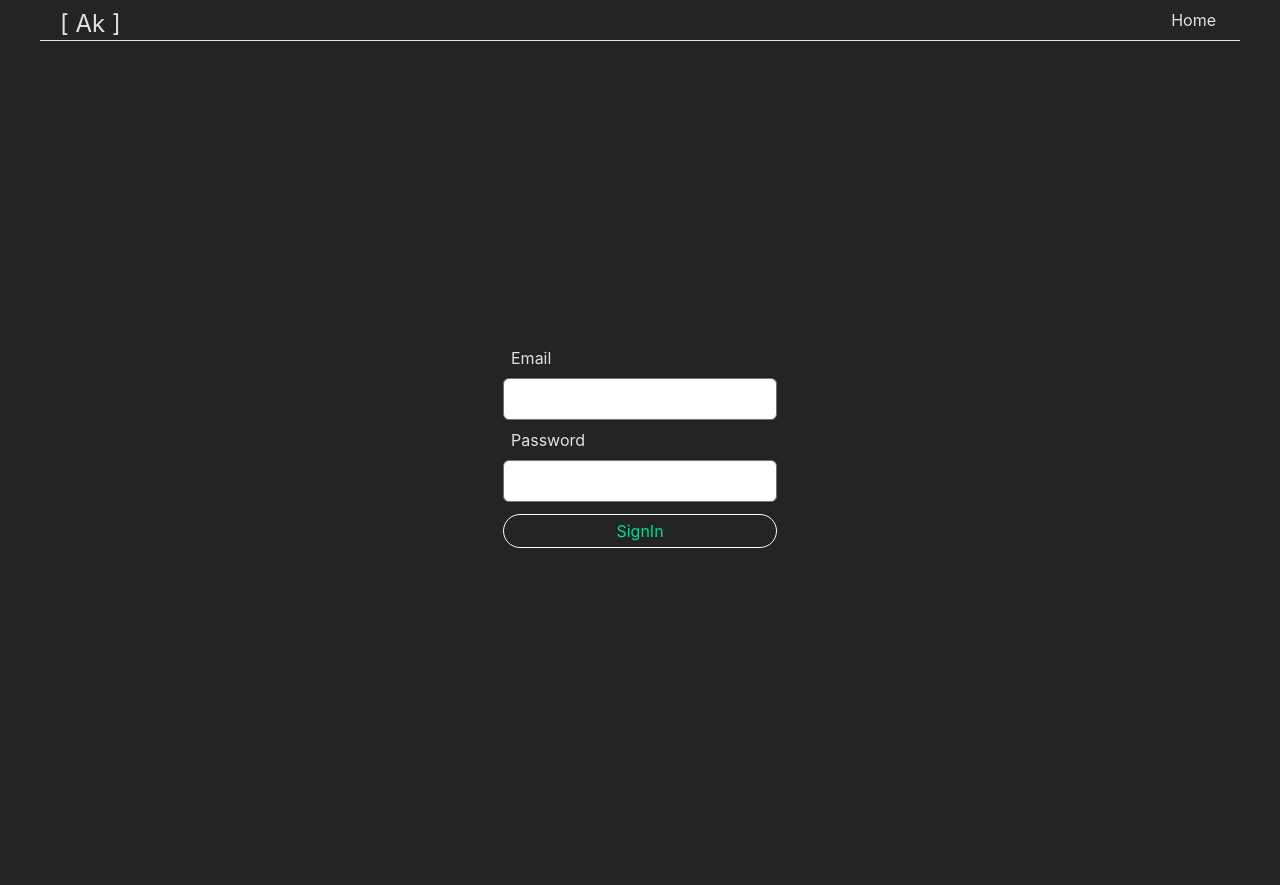
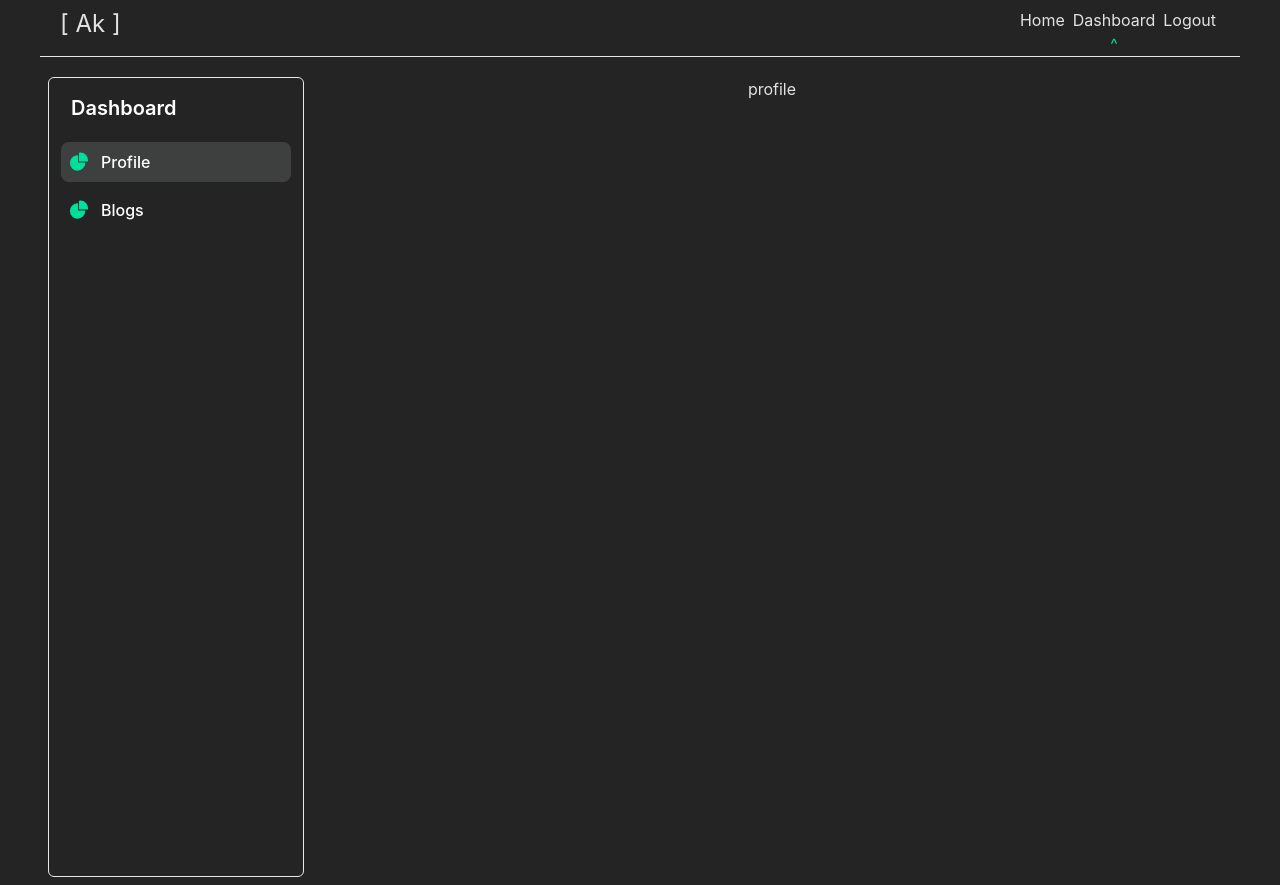
Before and after one commit to Akashkarmokar/Protfolio-Frontend, a React (Vite) app: page /dashboard in a window 1280 px wide. Before the commit this address led to /signin. Before the commit the page ends 849 px from the top, so only its background shows below. Built offline with nearby package versions, Linux system fonts and the light colour scheme.

Commit message:
Dashboard Design...

```diff
--- a/src/App.jsx
+++ b/src/App.jsx
@@ -14,7 +14,7 @@ import { callApi } from './Helpers'
 
 const App = ()=> {
 
-    const [ isLooggedIn, setIsLooggedIn ] = useState(false)
+    const [ isLooggedIn, setIsLooggedIn ] = useState(true)
     const [ userDetails, setUserDetails ] = useState(null)
 
     useEffect(()=> {
@@ -45,7 +45,7 @@ const App = ()=> {
     }
     return (
         <AuthContext.Provider value = {AuthDetails}>
-          <div>
+          <div className=''>
             <Navbar/>
             <Routes>
               {/* <Route path='/' element={<Home/>} /> */}
--- /dev/null
+++ b/src/Components/Dashboard/BlogList.jsx
@@ -0,0 +1,71 @@
+import { useState } from 'react';
+import Modal from '../Modal.jsx';
+
+
+const BlogList = (
+    {
+        blogs = [
+            {
+                id: 1,
+                title: "Understanding React Hooks",
+                content: "React Hooks are functions that let you use state and other React features without writing a class."
+            },
+            {
+                id: 2,
+                title: "A Guide to JavaScript Promises",
+                content: "Promises are objects that represent the eventual completion (or failure) of an asynchronous operation."
+            },
+            {
+                id: 3,
+                title: "CSS Grid vs Flexbox",
+                content: "CSS Grid and Flexbox are both powerful layout systems in CSS, each with its own strengths and use cases."
+            }
+        ]
+    }
+) => {
+    const [ open , setOpen ] = useState(false);
+    return (
+        <div className="flex-col justify-center items-start">
+            <div className="flex justify-between items-center mb-6">
+                <h2 className="text-2xl font-bold mb-4">Blog List</h2>
+                <button
+                 className="bg-transparent text-2xl font-semibold hover:bg-[#64E09A] hover:text-[#242424] py-2 px-4 border border-[#64E09A] hover:border-transparent rounded"
+                 onClick={() => setOpen(true)}
+                > Create Blog
+                </button>
+                <Modal open = { open } onClose = { ()=> setOpen(false) }>
+                    <div className='text-center'>
+                        <div>
+                            <h3>Inside the model</h3>
+                        </div>
+                        <div>
+                            <h3>Inside the model</h3>
+                        </div>
+                        <div>
+                            <h3>Inside the model</h3>
+                        </div>
+                        <div>
+                            <h3>Inside the model</h3>
+                        </div>
+                        <div>
+                            <h3>Inside the model</h3>
+                        </div>
+                        <div>
+                            <h3>Inside the model</h3>
+                        </div>
+                    </div>
+                </Modal>
+            </div>
+            <ul className="space-y-4">
+                {blogs.map((blog) => (
+                <li key={blog.id} className="bg-white p-4 rounded-lg shadow-md">
+                    <h3 className="text-xl font-semibold">{blog.title}</h3>
+                    <p className="text-gray-600">{blog.content}</p>
+                </li>
+                ))}
+            </ul>
+        </div>
+    );
+}
+
+export default BlogList;
--- /dev/null
+++ b/src/Components/DashboardRightBar.jsx
@@ -0,0 +1,22 @@
+
+import { BlogList } from '../Components'
+
+const DashboardRightBar = ({ props_data }) => {
+    const { selectedMenu } = props_data;
+
+  return (
+    <>
+        {/* <h1 className='text-2xl'>Dashboard</h1>
+        <p className='text-lg'>This is a placeholder for the dashboard content.</p> */}
+        {
+            selectedMenu === 'profile' ? (<div>{selectedMenu}</div>) : null
+        }
+        {
+            selectedMenu === 'blogs' ? (<div>{ <BlogList/>}</div>) : null
+        }
+    </>
+  );
+}
+
+
+export default DashboardRightBar;
--- a/src/Components/Guards/PrivateOutlet.jsx
+++ b/src/Components/Guards/PrivateOutlet.jsx
@@ -3,6 +3,7 @@ import { useAuth } from '../../Hooks'
 
 const PrivateOutlet = ()=>{
     const authDetails = useAuth();
+    return <Outlet />
     return authDetails.isUserLoggedIn ? <Outlet/> : <Navigate to="/signin"/>
 }
 
--- /dev/null
+++ b/src/Components/Modal.jsx
@@ -0,0 +1,22 @@
+import { MdCloseFullscreen } from "react-icons/md";
+const Modal  = ({ open, onClose, children })=> {
+    return (
+        <div onClick={onClose} className={
+            `fixed inset-0 flex justify-center items-center ${ open ? "visible bg-black/50 " : "invisible" }`
+        }>
+            { /*Modal */}
+            <div
+             onClick={(e) => e.stopPropagation()}
+             className={`w-[50%] h-[50%] bg-[#242424] rounded-xl shadow p-6 transition-all ${ open ? "scale-100 opacity-100" : "scale-125 opacity-0"  }`}
+            >
+                <button className="absolute top-2 right-2 p-1 rounded-lg text-[#2E6F4D]  hover:bg-gray-50 hover:text-gray-600" onClick={onClose}>
+                    {/* Close Button of Modal */}
+                    <MdCloseFullscreen/>
+                </button>
+                {children}
+            </div>
+        </div>
+    );
+}
+
+export default Modal;
--- a/src/Components/Navbar.jsx
+++ b/src/Components/Navbar.jsx
@@ -5,7 +5,7 @@ import { makeToast } from "../Helpers";
 
 const Navbar = ()=>{
     const { pathname } = useLocation();
-
+    // console.log("Pathname: ", pathname);
     const { isUserLoggedIn,setIsLooggedIn,setUserDetails  } = useAuth()
 
     const AppMode = import.meta.env.VITE_REACT_APP_MODE
@@ -34,10 +34,10 @@ const Navbar = ()=>{
                             { pathname === '/' ? <h1 className="text-center text-[#00DF9A]">^</h1>: null }
                         </div>
                         {
-                            isUserLoggedIn === true ? <div className="flex flex-col">
+                            <div className="flex flex-col">
                                 <NavLink to="/dashboard" className="mx-1">Dashboard</NavLink>
                                 { pathname === '/dashboard' ? <h1 className="text-center text-[#00DF9A]">^</h1> : null}
-                            </div> : null
+                            </div>
                         }
                         { isUserLoggedIn === true ?
                             <div className="flex flex-col">
--- a/src/Components/Sidebar.jsx
+++ b/src/Components/Sidebar.jsx
@@ -1,12 +1,17 @@
+import { useState } from "react"
+import { NavLink } from "react-router-dom"
 
-const Sidebar = ()=> {
+const Sidebar = ({ props_data })=> {
+
+    // const [ selectedMenu, setSelectedMenu ] = useState("profile")
+    const { selectedMenu, setSelectedMenu } = props_data;
     return (
-        <>
+        <div className="w-[30%]">
             <aside
-            id="logo-sidebar"
-            className="left-0 z-40 w-64 h-screen transition-transform -translate-x-full sm:translate-x-0"
-            aria-label="Sidebar"
-          >
+              id="logo-sidebar"
+              className="left-0 z-40 w-64 h-screen transition-transform -translate-x-full sm:translate-x-0"
+              aria-label="Sidebar"
+            >
             <div className="h-full px-3 py-4 overflow-y-auto bg-[#242424] dark:bg-gray-800 rounded-md border">
               <a
                 href="#"
@@ -17,8 +22,17 @@ const Sidebar = ()=> {
                 </span>
               </a>
               <ul className="space-y-2 font-medium">
-                <li>
-                  <a
+                <li
+                  className={
+                    `${
+                        selectedMenu === 'profile'
+                          ? "bg-[#3e403f] rounded-lg"
+                          :""
+                      }`
+                  }
+                  onClick={() => setSelectedMenu("profile")}
+                >
+                  <NavLink
                     href="#"
                     className="flex items-center p-2 text-gray-900  rounded-lg text-white hover:bg-[#3e403f] dark:hover:bg-gray-700 group"
                   >
@@ -33,9 +47,17 @@ const Sidebar = ()=> {
                       <path d="M12.5 0c-.157 0-.311.01-.565.027A1 1 0 0 0 11 1.02V10h8.975a1 1 0 0 0 1-.935c.013-.188.028-.374.028-.565A8.51 8.51 0 0 0 12.5 0Z" />
                     </svg>
                     <span className="ms-3">Profile</span>
-                  </a>
+                  </NavLink>
                 </li>
-                <li>
+                <li
+                  className={
+                    `${
+                        selectedMenu === 'blogs'
+                          ? "bg-[#3e403f] rounded-lg"
+                          : ""
+                      }`
+                  }
+                  onClick={() => setSelectedMenu("blogs")}>
                   <a
                     href="#"
                     className="flex items-center p-2 text-gray-900  rounded-lg text-white hover:bg-[#3e403f] dark:hover:bg-gray-700 group"
@@ -56,7 +78,7 @@ const Sidebar = ()=> {
               </ul>
             </div>
           </aside>
-        </>
+        </div>
     )
 }
 export default Sidebar
--- a/src/Components/index.js
+++ b/src/Components/index.js
@@ -7,3 +7,6 @@ export {default as Counter} from './Counter'
 export {default as Blog} from './Blog'
 export {default as Skills} from './Skills'
 export { default as Sidebar} from './Sidebar'
+export { default as DashboardRightBar } from './DashboardRightBar.jsx'
+export { default as BlogList } from './Dashboard/BlogList.jsx'
+export { default as Modal } from './Modal.jsx'
--- a/src/Pages/Dashboard.jsx
+++ b/src/Pages/Dashboard.jsx
@@ -1,169 +1,190 @@
 import { GrFormClose } from "react-icons/gr";
 import { useState, useEffect } from 'react'
-import { Sidebar } from '../Components'
+import { Sidebar, DashboardRightBar } from '../Components'
 import { GoArrowRight } from "react-icons/go";
 import { callApi, makeToast } from '../Helpers'
 import axios from 'axios';
 
-const Dashboard = () => {
-  const [ wantChangeProfile, setWantChangeProfile ] = useState(false);
-  const [ selectedImageFile, setSelectedImageFile ] = useState(null);
+// const Dashboard = () => {
+//   const [ wantChangeProfile, setWantChangeProfile ] = useState(false);
+//   const [ selectedImageFile, setSelectedImageFile ] = useState(null);
 
-  const [ bioInformation, setBioInformation ] = useState({
-    name: null,
-    note: null,
-    image_url: null
-  });
+//   const [ bioInformation, setBioInformation ] = useState({
+//     name: null,
+//     note: null,
+//     image_url: null
+//   });
 
 
-  useEffect(()=> {
-    (async ()=> {
-      try {
-        const bio_data = await callApi('get','bio/info')
-        if (bio_data) {
-          setBioInformation(()=> ({
-            ...bioInformation,
-            name: bio_data.name,
-            note: bio_data.note,
-            image_url: bio_data.image_key
-          }))
-        }
-      } catch(err) {
-        console.log(err)
-      }
-    })()
-  },[])
+//   useEffect(()=> {
+//     (async ()=> {
+//       try {
+//         const bio_data = await callApi('get','bio/info')
+//         if (bio_data) {
+//           setBioInformation(()=> ({
+//             ...bioInformation,
+//             name: bio_data.name,
+//             note: bio_data.note,
+//             image_url: bio_data.image_key
+//           }))
+//         }
+//       } catch(err) {
+//         console.log(err)
+//       }
+//     })()
+//   },[])
 
-  const ProfileImageChangeHandler = async (e) => {
-    const imageFile = e.target.files[0]
-    setSelectedImageFile(imageFile)
-  }
+//   const ProfileImageChangeHandler = async (e) => {
+//     const imageFile = e.target.files[0]
+//     setSelectedImageFile(imageFile)
+//   }
 
 
 
-  const handleOnchangeBio = (e) => {
-    console.log("Target :", e)
-    setBioInformation((prevValue)=>({
-      ...prevValue,
-      name: e.target.value
-    }))
-    const field_name = e.target.name ;
-    const value = e.target.value
-    if (field_name == 'name') {
-      setBioInformation({
-        ...bioInformation,
-        name: value
-      })
-    }
+//   const handleOnchangeBio = (e) => {
+//     console.log("Target :", e)
+//     setBioInformation((prevValue)=>({
+//       ...prevValue,
+//       name: e.target.value
+//     }))
+//     const field_name = e.target.name ;
+//     const value = e.target.value
+//     if (field_name == 'name') {
+//       setBioInformation({
+//         ...bioInformation,
+//         name: value
+//       })
+//     }
 
-    if (field_name == 'note') {
-      setBioInformation({
-        ...bioInformation,
-        note: value
-      })
-    }
-  }
+//     if (field_name == 'note') {
+//       setBioInformation({
+//         ...bioInformation,
+//         note: value
+//       })
+//     }
+//   }
 
-  const UploadToS3 = async ()=> {
-    try {
-      const {presigned_url, image_key} = await callApi('post','bio/update', { action: 'get_url', image_key: selectedImageFile.name })
-      const res = await axios.put(presigned_url, selectedImageFile, {
-        headers:{
-          'Content-Type': selectedImageFile.type
-        }
-      })
-      const { status } = res
-      if(status == 200) {
-        makeToast("Image Upload Successfully !!")
-        await callApi('post', 'bio/update', { action: 'save_key', image_key: image_key })
-        const bio_data = await callApi('get','bio/info')
-        setBioInformation(()=> ({
-          ...bioInformation,
-          name: bio_data.name,
-          note: bio_data.note,
-          image_url: bio_data.image_key
-        }))
-        setWantChangeProfile(false)
-      }else {
-        makeToast("Image upload Failed !!")
-      }
-    } catch(error) {
-      makeToast("Something Went Wrong !!")
-    }
-  }
+//   const UploadToS3 = async ()=> {
+//     try {
+//       const {presigned_url, image_key} = await callApi('post','bio/update', { action: 'get_url', image_key: selectedImageFile.name })
+//       const res = await axios.put(presigned_url, selectedImageFile, {
+//         headers:{
+//           'Content-Type': selectedImageFile.type
+//         }
+//       })
+//       const { status } = res
+//       if(status == 200) {
+//         makeToast("Image Upload Successfully !!")
+//         await callApi('post', 'bio/update', { action: 'save_key', image_key: image_key })
+//         const bio_data = await callApi('get','bio/info')
+//         setBioInformation(()=> ({
+//           ...bioInformation,
+//           name: bio_data.name,
+//           note: bio_data.note,
+//           image_url: bio_data.image_key
+//         }))
+//         setWantChangeProfile(false)
+//       }else {
+//         makeToast("Image upload Failed !!")
+//       }
+//     } catch(error) {
+//       makeToast("Something Went Wrong !!")
+//     }
+//   }
 
-  const UpdateBio = async (fieldName)=> {
-    try {
-      if(fieldName == 'name') {
-        const bio_data = await callApi('post','bio/update', { action: 'regular', name: bioInformation.name })
-        setBioInformation((prevValue) => ({
-          ...prevValue,
-          name: bio_data.name
-        }))
-      }
-      if(fieldName == 'note') {
-        const bio_data = await callApi('post', 'bio/update', { action: 'regular', note: bioInformation.note })
-        setBioInformation((prevValue) => ({
-          ...prevValue,
-          note: bio_data.note
-        }))
-      }
-      makeToast("Updated Successfully !!")
-    } catch(err) {
-      console.log("Error: ", err)
-    }
-  }
+//   const UpdateBio = async (fieldName)=> {
+//     try {
+//       if(fieldName == 'name') {
+//         const bio_data = await callApi('post','bio/update', { action: 'regular', name: bioInformation.name })
+//         setBioInformation((prevValue) => ({
+//           ...prevValue,
+//           name: bio_data.name
+//         }))
+//       }
+//       if(fieldName == 'note') {
+//         const bio_data = await callApi('post', 'bio/update', { action: 'regular', note: bioInformation.note })
+//         setBioInformation((prevValue) => ({
+//           ...prevValue,
+//           note: bio_data.note
+//         }))
+//       }
+//       makeToast("Updated Successfully !!")
+//     } catch(err) {
+//       console.log("Error: ", err)
+//     }
+//   }
 
-  const ProfileChangeFileSelector = (
-    wantChangeProfile == true ?
-    <div className="flex items-center justify-center space-x-[5px]">
-      <input onChange={ProfileImageChangeHandler} type="file"  className="my-5 h-1/2 w-min block text-sm text-gray-900 border border-gray-300 rounded-lg cursor-pointer bg-gray-50 dark:text-gray-400 focus:outline-none dark:bg-gray-700 dark:border-gray-600 dark:placeholder-gray-400" id="file_input"/>
-      <div>
-        <GrFormClose onClick={()=> setWantChangeProfile((wantChangeProfile)=> !wantChangeProfile)} className="cursor-pointer"/>
-      </div>
+//   const ProfileChangeFileSelector = (
+//     wantChangeProfile == true ?
+//     <div className="flex items-center justify-center space-x-[5px]">
+//       <input onChange={ProfileImageChangeHandler} type="file"  className="my-5 h-1/2 w-min block text-sm text-gray-900 border border-gray-300 rounded-lg cursor-pointer bg-gray-50 dark:text-gray-400 focus:outline-none dark:bg-gray-700 dark:border-gray-600 dark:placeholder-gray-400" id="file_input"/>
+//       <div>
+//         <GrFormClose onClick={()=> setWantChangeProfile((wantChangeProfile)=> !wantChangeProfile)} className="cursor-pointer"/>
+//       </div>
 
-      { selectedImageFile ? <div>
-        <button onClick={ UploadToS3 }><GoArrowRight /></button>
-      </div> : null }
-    </div>
-    : <a onClick={()=> setWantChangeProfile((wantChangeProfile)=> !wantChangeProfile)} className="underline cursor-pointer">Change Profile</a>
-    )
+//       { selectedImageFile ? <div>
+//         <button onClick={ UploadToS3 }><GoArrowRight /></button>
+//       </div> : null }
+//     </div>
+//     : <a onClick={()=> setWantChangeProfile((wantChangeProfile)=> !wantChangeProfile)} className="underline cursor-pointer">Change Profile</a>
+//     )
 
+
+//   return (
+//     <>
+//       <div className="main-container">
+//         <div className="flex">
+//           <Sidebar/>
+//           <div className="w-[100%] flex flex-col justify-start">
+//                 <div className='flex flex-row justify-start'>
+//                   <div className="flex flex-row justify-start mx-2 space-x-10">
+//                       <div className="flex flex-col items-center justify-center">
+//                         <div className='h-40 w-40 mx-auto my-auto rounded-full overflow-hidden ring-4 ring-[#ffffff]'>
+//                             <img src={bioInformation.image_url} loading='lazy' alt="profile"  className='object-cover w-full  '/>
+//                         </div>
+//                         {ProfileChangeFileSelector}
+
+//                       </div>
+//                       <div className='flex flex-col justify-center items-center space-y-3'>
+//                         <div className='flex justify-center items-center space-x-2'>
+//                             <input value={ bioInformation.name} onChange={handleOnchangeBio} type="text" name="name" className="bg-gray-50 border border-gray-300 text-gray-900 text-sm rounded-lg focus:ring-blue-500 focus:border-blue-500 block w-full p-2.5 dark:bg-gray-700 dark:border-gray-600 dark:placeholder-gray-400 dark:text-white dark:focus:ring-blue-500 dark:focus:border-blue-500" placeholder = { bioInformation.name || 'Name'} required />
+//                             <button onClick={ ()=> { UpdateBio('name') }}><GoArrowRight /></button>
+//                         </div>
+//                         <div className='flex justify-center items-center space-x-2'>
+//                             <input value={ bioInformation.note } onChange={handleOnchangeBio} type="text" name="note" className="bg-gray-50 border border-gray-300 text-gray-900 text-sm rounded-lg focus:ring-blue-500 focus:border-blue-500 block w-full p-2.5 dark:bg-gray-700 dark:border-gray-600 dark:placeholder-gray-400 dark:text-white dark:focus:ring-blue-500 dark:focus:border-blue-500" placeholder = { bioInformation.note || 'Note' } required />
+//                             <button onClick={ ()=> { UpdateBio('note') }}><GoArrowRight /></button>
+//                         </div>
+//                       </div>
+
+//                   </div>
+
+//                 </div>
+//           </div>
+//         </div>
+//       </div>
+//     </>
+//   );
+// };
+
+
+const Dashboard = () => {
+  const [ selectedMenu, setSelectedMenu ] = useState('profile');
 
   return (
     <>
-      <div className="main-container">
-        <div className="flex">
-          <Sidebar/>
-          <div className="w-[100%] flex flex-col justify-start">
-                <div className='flex flex-row justify-start'>
-                  <div className="flex flex-row justify-start mx-2 space-x-10">
-                      <div className="flex flex-col items-center justify-center">
-                        <div className='h-40 w-40 mx-auto my-auto rounded-full overflow-hidden ring-4 ring-[#ffffff]'>
-                            <img src={bioInformation.image_url} loading='lazy' alt="profile"  className='object-cover w-full  '/>
-                        </div>
-                        {ProfileChangeFileSelector}
-
-                      </div>
-                      <div className='flex flex-col justify-center items-center space-y-3'>
-                        <div className='flex justify-center items-center space-x-2'>
-                            <input value={ bioInformation.name} onChange={handleOnchangeBio} type="text" name="name" className="bg-gray-50 border border-gray-300 text-gray-900 text-sm rounded-lg focus:ring-blue-500 focus:border-blue-500 block w-full p-2.5 dark:bg-gray-700 dark:border-gray-600 dark:placeholder-gray-400 dark:text-white dark:focus:ring-blue-500 dark:focus:border-blue-500" placeholder = { bioInformation.name || 'Name'} required />
-                            <button onClick={ ()=> { UpdateBio('name') }}><GoArrowRight /></button>
-                        </div>
-                        <div className='flex justify-center items-center space-x-2'>
-                            <input value={ bioInformation.note } onChange={handleOnchangeBio} type="text" name="note" className="bg-gray-50 border border-gray-300 text-gray-900 text-sm rounded-lg focus:ring-blue-500 focus:border-blue-500 block w-full p-2.5 dark:bg-gray-700 dark:border-gray-600 dark:placeholder-gray-400 dark:text-white dark:focus:ring-blue-500 dark:focus:border-blue-500" placeholder = { bioInformation.note || 'Note' } required />
-                            <button onClick={ ()=> { UpdateBio('note') }}><GoArrowRight /></button>
-                        </div>
-                      </div>
-
-                  </div>
-
-                </div>
+      <div className="main-container mt-5">
+        <div className="flex items-start justify-start m-2">
+          <Sidebar props_data = { {selectedMenu: selectedMenu, setSelectedMenu: setSelectedMenu }}/>
+          <div className="w-[100%] flex flex-col justify-start mx-5 ">
+            <div className='flex flex-row justify-center items-center'>
+              <div className="flex flex-col items-center justify-center">
+                <DashboardRightBar props_data = { { selectedMenu: selectedMenu } }/>
+              </div>
+            </div>
           </div>
         </div>
-      </div>
+    </div>
     </>
-  );
-};
-
+  )
+}
 export default Dashboard;
```
